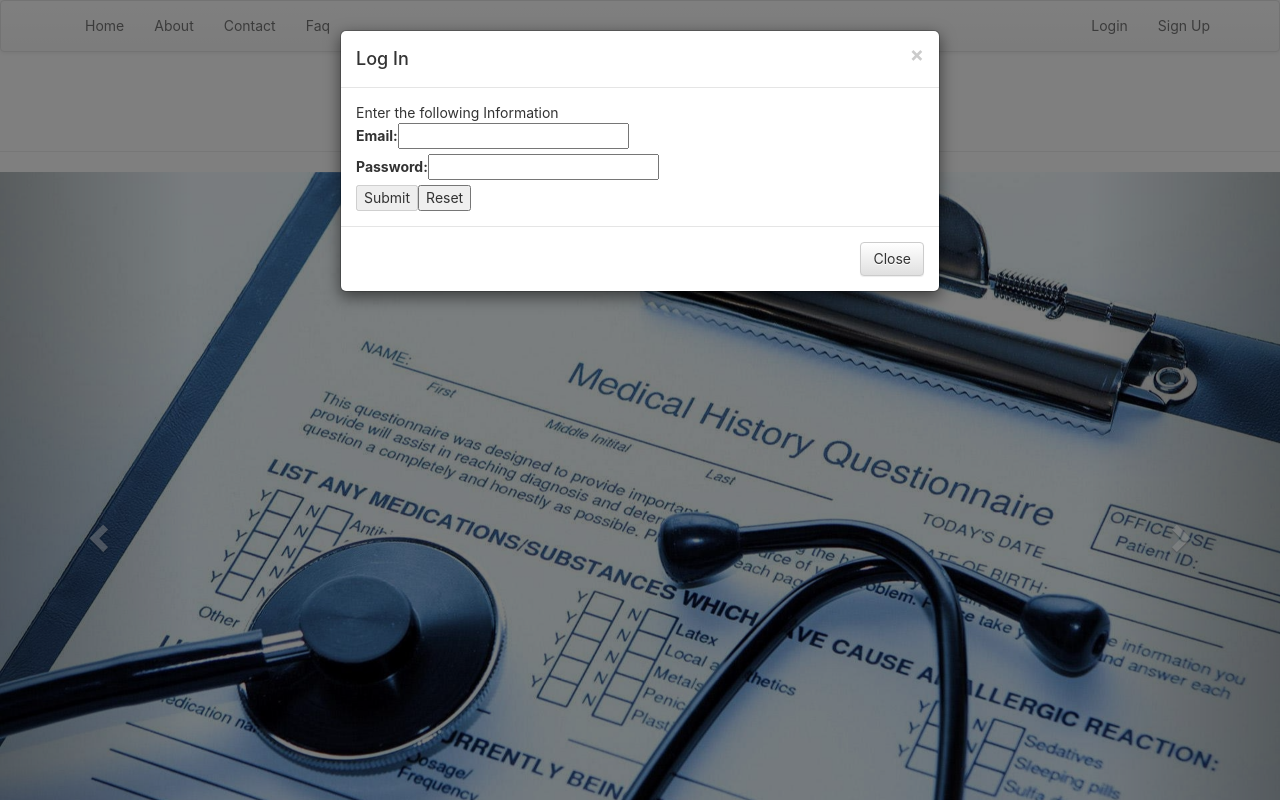
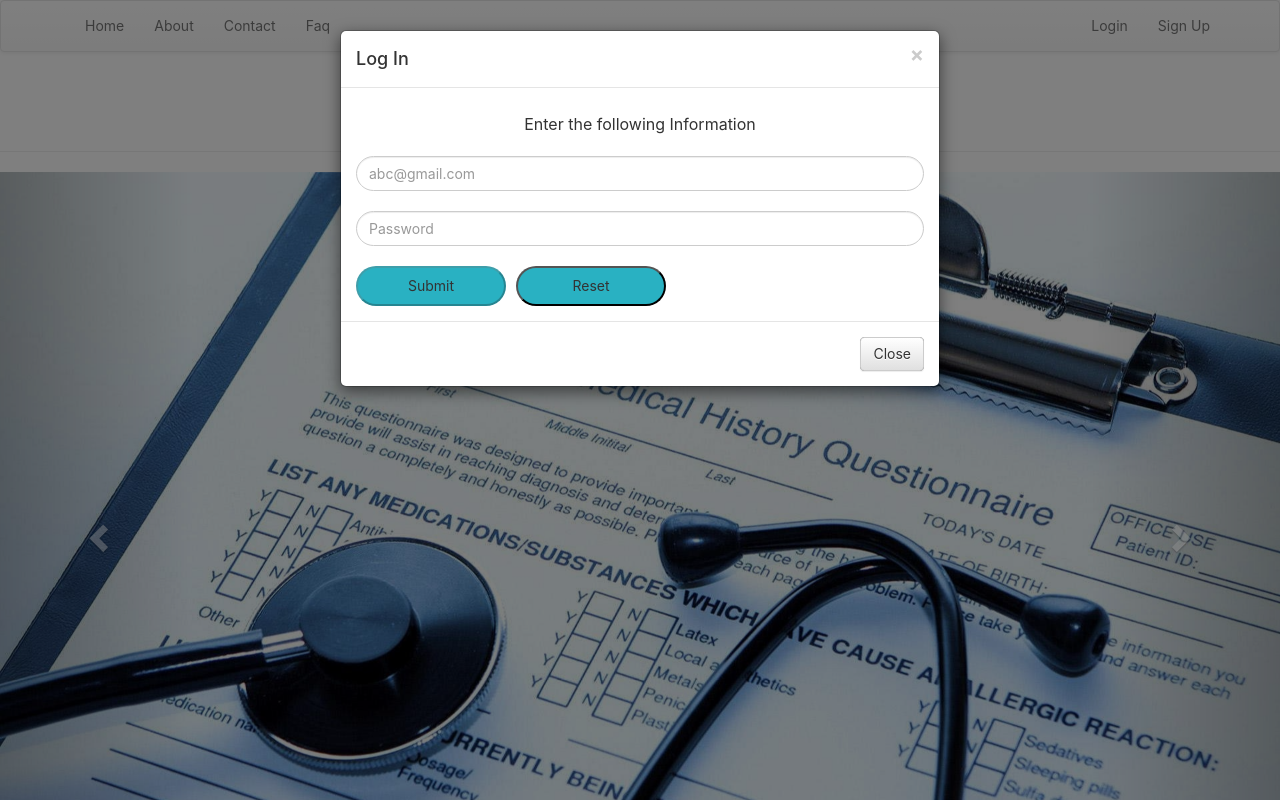
Before and after one commit to Cs-691/NewUI, a React (Create React App) app in the folder app/: page / in a window 1280 px wide. Both pictures are taken after a click on the link "Login". Shown: the top 800 px of the page. Built offline with nearby package versions, Linux system fonts and the light colour scheme.

Commit message:
log in modal style

```diff
--- a/app/src/Containers/Layouts/LoginModal/LoginModal.js
+++ b/app/src/Containers/Layouts/LoginModal/LoginModal.js
@@ -1,6 +1,7 @@
 import React from "react";
 import {Modal,Button} from 'react-bootstrap';
 
+import "./login.css";
 
 //Modal.setAppElement('#root')
 class LoginModal extends React.Component {
@@ -64,30 +65,26 @@ class LoginModal extends React.Component {
 
         return (
             <div id="modalContainer">
-               <Modal show="true" onHide={this.closeModal}>
-            <Modal.Header closeButton>
-            <Modal.Title>Log In </Modal.Title>
-          </Modal.Header>
-          <Modal.Body>
-                    <div>Enter the following Information</div>
+                <Modal class="modal-body" show="true" onHide={this.closeModal}>
+                    <Modal.Header closeButton class="modal-title">
+                        <Modal.Title >Log In </Modal.Title>
+                    </Modal.Header>
+                    <Modal.Body>
+                        <div class="info-header">Enter the following Information</div>
 
-                    <label>
-                            Email:
-                <input  type="email" name="email" onChange={this.handleChange} value={this.state.email} />
-                        </label>
+                        <input placeholder="abc@gmail.com" type="email" name="email" onChange={this.handleChange} value={this.state.email} class=" form-control form-input" />
+
                         <br></br>
-                        <label>
-                            Password:
-                <input  type="password" name="password" onChange={this.handleChange}  value={this.state.password}/>
-                        </label>
 
-                      <br></br>
-                        <input type="submit" disabled={!this.handleValidation()} value="Submit" onClick={this.handleSubmit}/>
-                        <input type="reset" value="Reset" onClick={this.clearData} />
-                        </Modal.Body>
-                    <Modal.Footer>
-            <Button onClick={this.closeModal}>Close</Button>
-          </Modal.Footer>
+                        <input placeholder="Password" type="password" name="password" onChange={this.handleChange} value={this.state.password} className="form-control form-input" />
+
+                        <br></br>
+                        <input type="submit" disabled={!this.handleValidation()} value="Submit" onClick={this.handleSubmit} className="button" />
+                        <input type="reset" value="Reset" onClick={this.clearData} class="button" />
+                    </Modal.Body>
+                    <Modal.Footer class="modal-footer">
+                        <Button onClick={this.closeModal} class="button">Close</Button>
+                    </Modal.Footer>
                 </Modal>
 
             </div>
--- /dev/null
+++ b/app/src/Containers/Layouts/LoginModal/login.css
@@ -0,0 +1,23 @@
+.info-header {
+    margin: 10px 0 20px 0;
+    text-align: center;
+    font-size: 12pt;
+  }
+
+.form-input{
+    height: 35px;
+    border-radius: 20px;
+}
+
+.button{
+    height: 40px;
+    margin-right: 5px;
+    border-radius: 20px;
+    width: 150px;
+    margin: 0 10px 0 0;
+    background-color: #29b1c2;
+}
+
+.btn{
+    background-color: black;
+}
```
